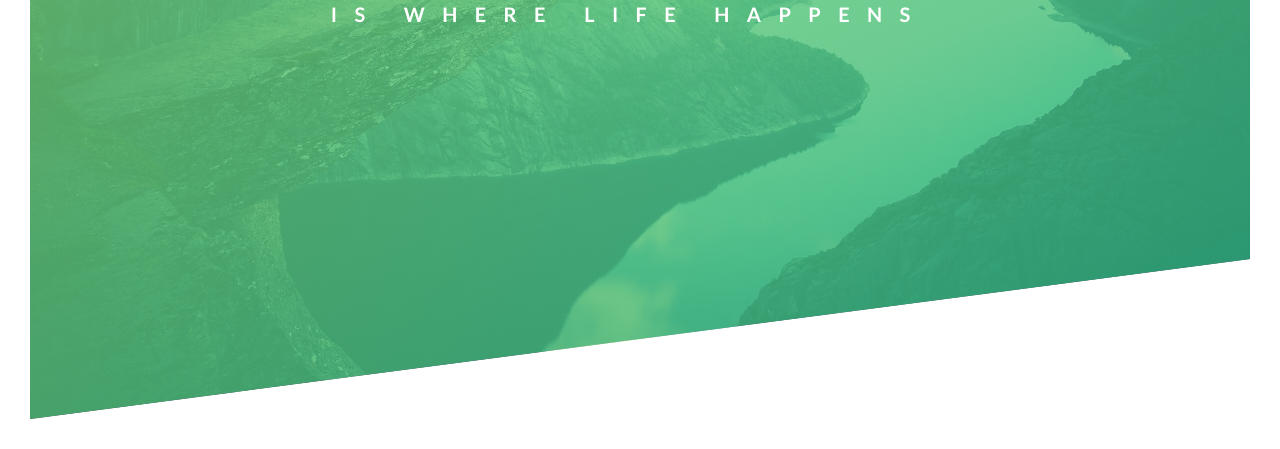
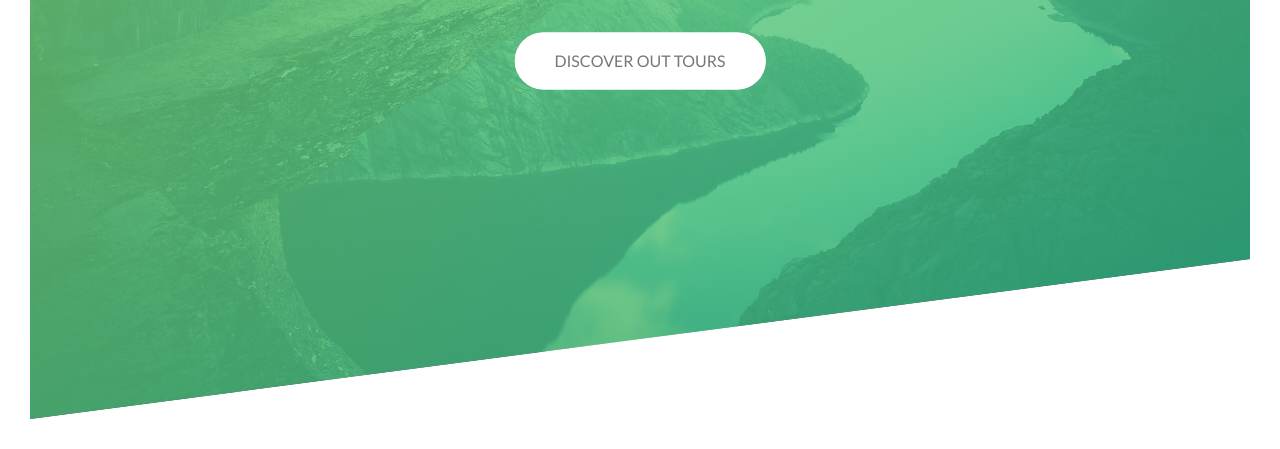
Before and after one commit to cynthiaChanChan/tour, a plain HTML site: page index.html in a window 1280 px wide. Shown: the part 371-820 px from the top of the page. Drawn offline with Linux system fonts and the light colour scheme.

Commit message:
009 - 010 Building a Complex Animated Button

```diff
--- a/css/style.css
+++ b/css/style.css
@@ -50,12 +50,14 @@ body {
 	left: 50%;
 	top: 40%;
 	transform: translate(-50%, -50%);
+	text-align: center;
 }
 
 .heading-primary {
 	text-transform: uppercase;
 	color: #fff;
 	backface-visibility: hidden;
+	margin-bottom: 60px;
 }
 
 .heading-primary-main {
@@ -69,7 +71,7 @@ body {
 	animation-timing-function: ease-out;
 
 	/*
-	animation-delay: 3;
+	animation-delay: 3s;
 	animation-iteration-count: 3;
 	*/
 }
@@ -81,6 +83,59 @@ body {
 	letter-spacing: 17.4px;
 
 	animation: moveInRight 1s ease-out;
+}
+
+.btn:link,
+.btn:visited {
+	text-transform: uppercase;
+	text-decoration: none;
+	display: inline-block;
+	padding: 15px 40px;
+	border-radius: 100px;
+	transition: all .2s;
+	position: relative;
+}
+
+.btn:hover {
+	transform: translateY(-3px);
+	box-shadow: 0 10px 20px rgba(0,0,0,.2);
+}
+
+.btn:active {
+	transform: translateY(-1px);
+	box-shadow: 0 5px 10px rgba(0,0,0,.2);
+}
+
+.btn-white {
+	background-color: #fff;
+	color: #777;
+}
+
+.btn:after {
+	content: "";
+	display: inline-block;
+	height: 100%;
+	width: 100%;
+	border-radius: 100px;
+	position: absolute;
+	left: 0;
+	top: 0;
+	transition: all .4s;
+	z-index: -1;
+}
+
+.btn-white:after {
+	background-color: #fff;
+}
+
+.btn:hover:after {
+	transform: scaleX(1.4) scaleY(1.6);
+	opacity: 0;
+}
+
+.btn-animated {
+	animation: moveInBottom .5s ease-out .75s;
+	animation-fill-mode: backwards;
 }
 
 @keyframes moveInLeft {
@@ -114,3 +169,15 @@ body {
 		transform: translate(0);
 	}
 }
+
+@keyframes moveInBottom {
+	0% {
+		opacity: 0;
+		transform: translateY(30px);
+	}
+
+	100% {
+		opacity: 1;
+		transform: translate(0);
+	}
+}
--- a/index.html
+++ b/index.html
@@ -20,6 +20,7 @@
                     <span class="heading-primary-main">Outdoors</span>
                     <span class="heading-primary-sub">is where life happens</span>
                 </h1>
+                <a href="#" class="btn btn-white btn-animated">Discover out tours</a>
             </div>
         </header>
     </body>
```
